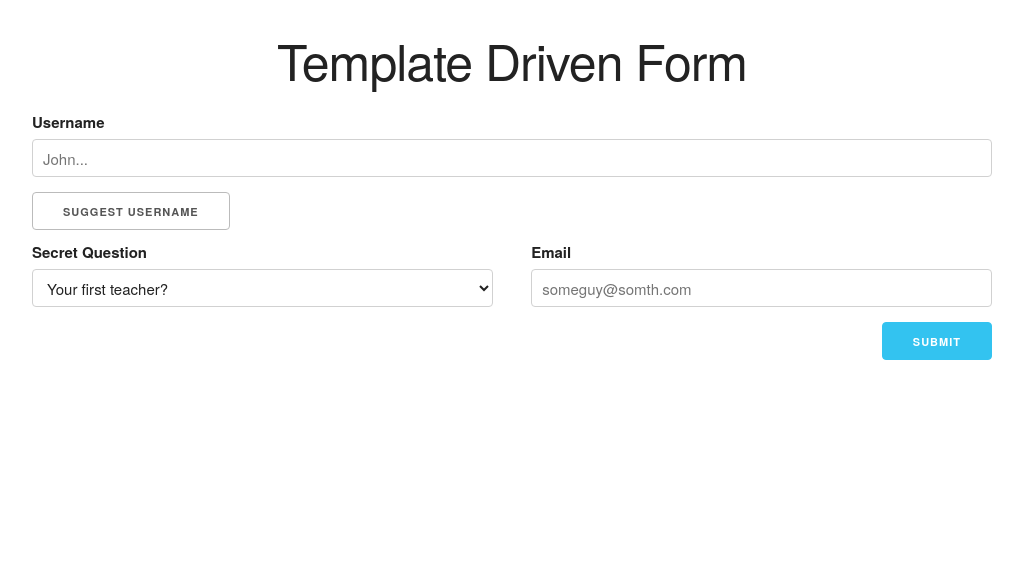
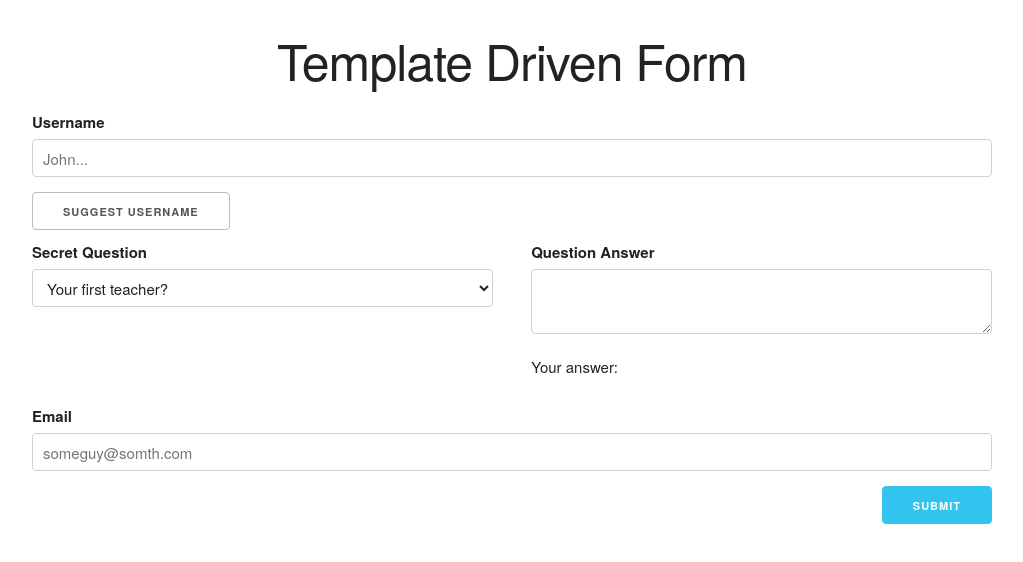
Before and after one commit to du-almeidalima/angular-course, an Angular app: page / in a window 1280 px wide. Shown: the top 562 px of the page, without its empty margins (128-1151 px from the left). Built offline with nearby package versions, Linux system fonts and the light colour scheme.

Commit message:
Section 15: (TD) Using ngModel with Two-Way-Binding

```diff
--- a/src/app/app.component.html
+++ b/src/app/app.component.html
@@ -19,8 +19,17 @@
           <option value="teacher">Your first teacher?</option>
           <option value="car">Color of your car?</option>
         </select>
+
       </div>
+
       <div class="six columns">
+        <label for="answer">Question Answer</label>
+        <textarea [(ngModel)]="answer" required name="answer" class="u-full-width" id="answer"></textarea>
+        <h6>Your answer: </h6>
+        <p>{{answer}}</p>
+      </div>
+
+      <div class="twelve columns">
         <label for="email">Email</label>
         <input ngModel required email #emailEl="ngModel"
                name="email" class="u-full-width" type="email" placeholder="someguy@somth.com" id="email">
@@ -76,7 +85,15 @@
 -->
 
 <!-- DEFAULT VALUES
+  Property Binding (One-Way Data Binding)
   What if we wanted to assign a value to our controls. We could ngModel, but in another way.
     [ngModel]="variable";
   this will update the control value with the variable's value. With that we have a one-way property binding.
+
+  Two-Wau Data Binding
+    suppose we wanted the user to provide an answer to its secret question, and for some reason, repeat it to the user.
+    for that we can use the traditional Two-Way dataBinding
+      [(ngModel)]
+    which is a shorter form of:
+      [ngModel]="overRideRate" (ngModelChange)="overRideRate = $event"
 -->
--- a/src/app/app.component.ts
+++ b/src/app/app.component.ts
@@ -9,6 +9,7 @@ import {NgForm} from '@angular/forms';
 export class AppComponent {
 
   public defaultSecretSelect = 'teacher';
+  public answer: string;
 
   public onSubmit(form: NgForm): void {
     console.log(form);
```
